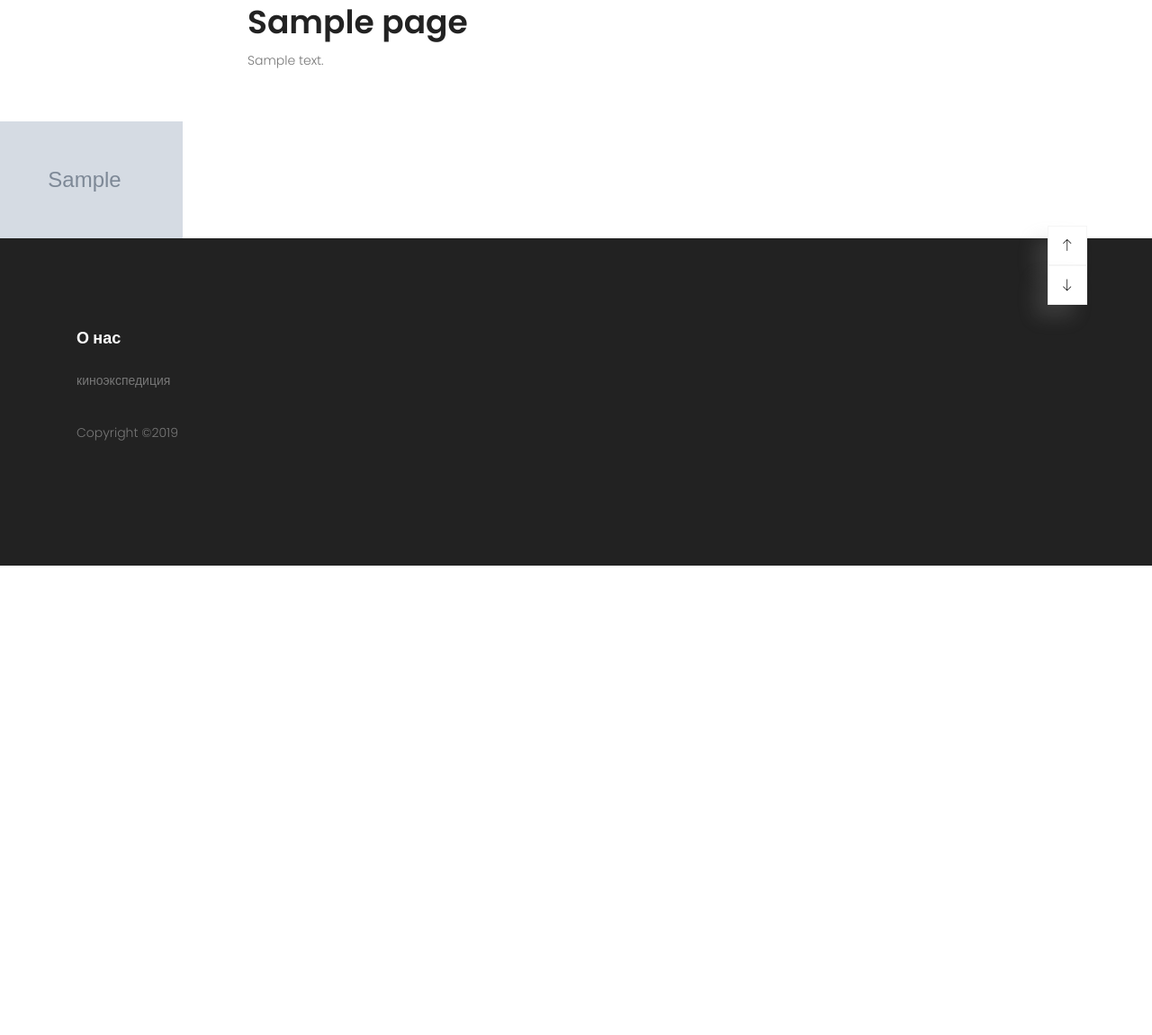
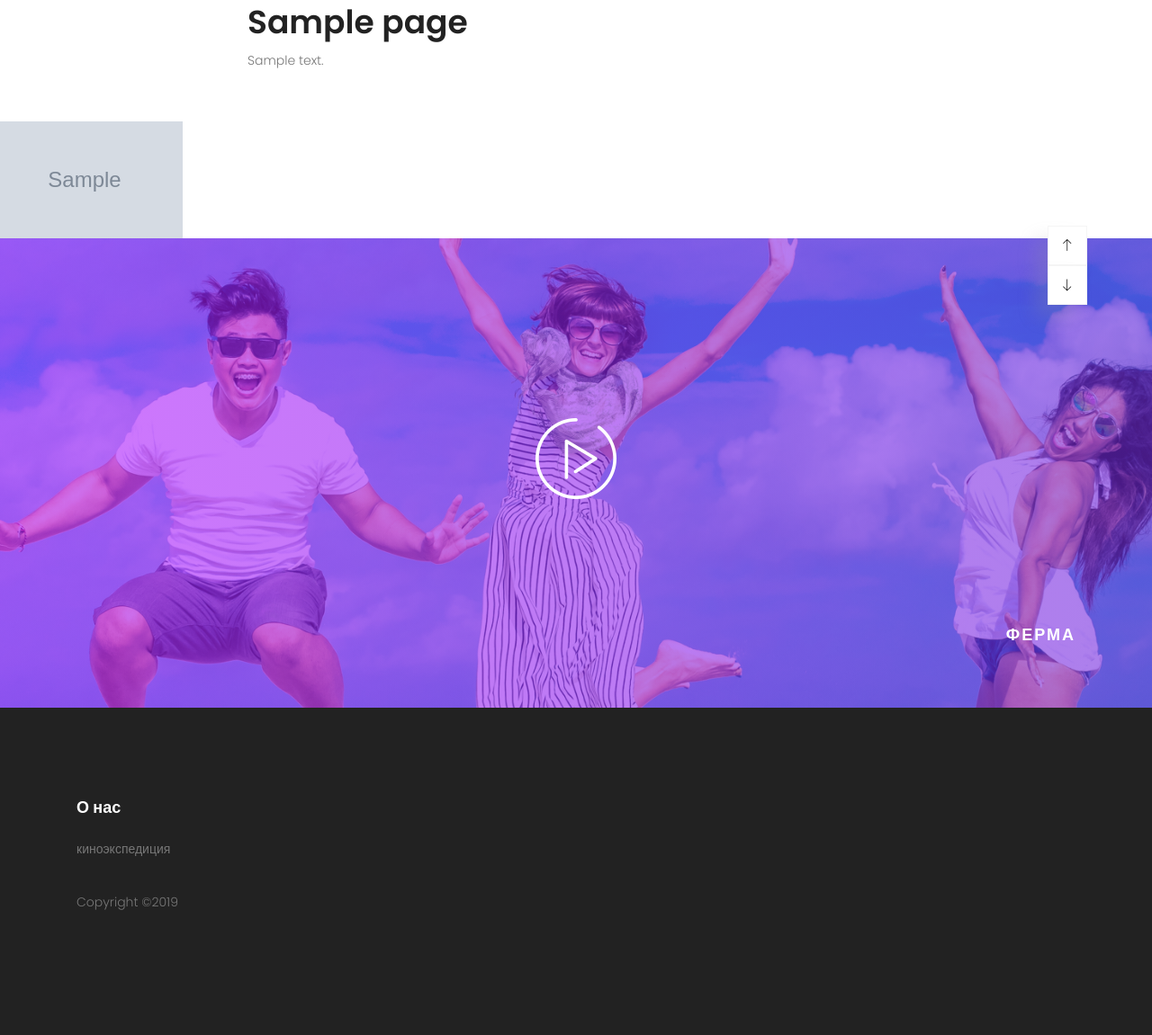
Before and after one commit to zdimon/kinoexpedition, a Django app: template prj/templates/index.html in a window 1280 px wide. Shown: the part 929-2080 px from the top of the page at 90% size. Before the commit the page ends 1558 px from the top, so only its background shows below. Run offline with Django 3.2, Linux system fonts and the light colour scheme; the template is opened without the code that fills it: values that come from a table or form of the project are taken from there, others are empty; tables that the repository leaves empty hold one stand-in row (values such as "Sample post"); grey boxes marked "Sample" are stand-in pictures; some libraries are stand-ins or nearby versions.

Commit message:
auto commit

```diff
--- a/prj/templates/index.html
+++ b/prj/templates/index.html
@@ -135,20 +135,20 @@
 
 
 			<!-- Start Video Area -->
-			<!--
+
 			<section class="video-area pt-40 pb-40">
 				<div class="overlay overlay-bg"></div>
 				<div class="container">
 					<div class="video-content">
-						<a href="http://www.youtube.com/watch?v=0O2aH4XLbto" class="play-btn"><img src="static/img/play-btn.png" alt=""></a>
+						<a href="/media/ferma.mp4" class="play-btn"><img src="static/img/play-btn.png" alt=""></a>
 						<div class="video-desc">
-							<h3 class="h2 text-white text-uppercase">Being unique is the preference</h3>
-							<h4 class="text-white">Youtube video will appear in popover</h4>
+							<h3 class="h2 text-white text-uppercase">Ферма</h3>
+
 						</div>
 					</div>
 				</div>
 			</section>
-			-->
+
 			<!-- Start Video Area -->
 
 
```
